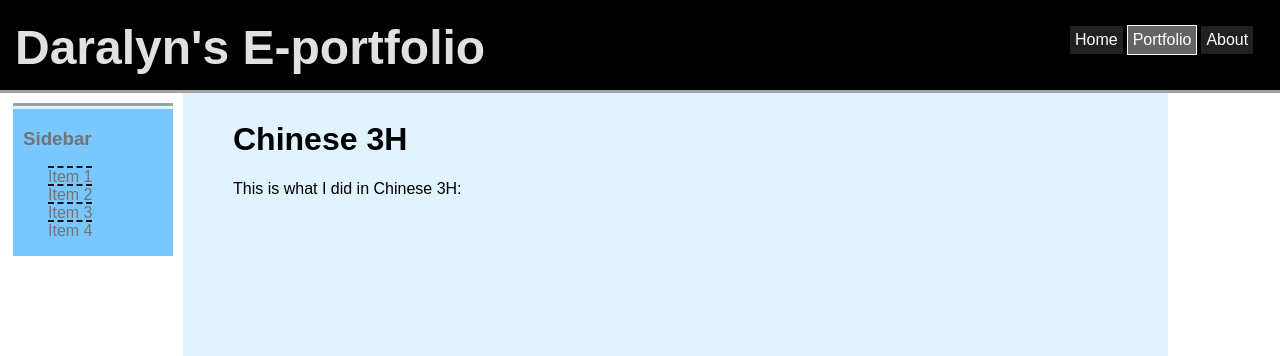
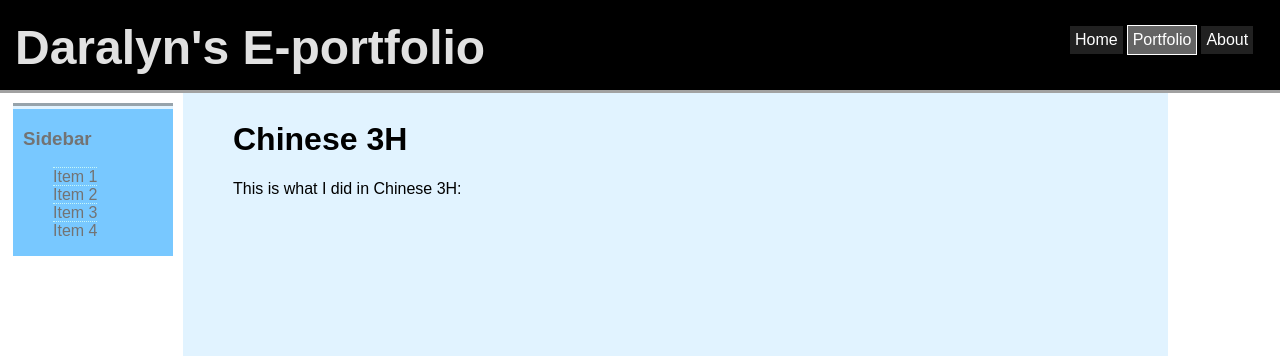
Before and after one commit to daralyn/daralyn.github.io, a Jekyll site: the page built from portfolio/chinese/chinese3h.html, in a window 1280 px wide. Shown: the top 356 px of the page. Built offline with Jekyll 4.4.1, drawn with Linux system fonts in a browser that asks for light colours.

Commit message:
Update portfolio.css

```diff
--- a/css/portfolio.css
+++ b/css/portfolio.css
@@ -185,8 +185,8 @@ h3{
 	font-family: 'Arial', 'Sans-Serif';
 	color: rgb(115, 115, 115);
 	text-decoration: none;
-	border-top: 2px dashed rgb(20, 20, 20);
-	margin-left: -5px;
+	border-top: 1px dotted rgb(198, 246, 247);
+	margin-left: 0px;
 }
 
 .sidelinkbig:hover{
```
